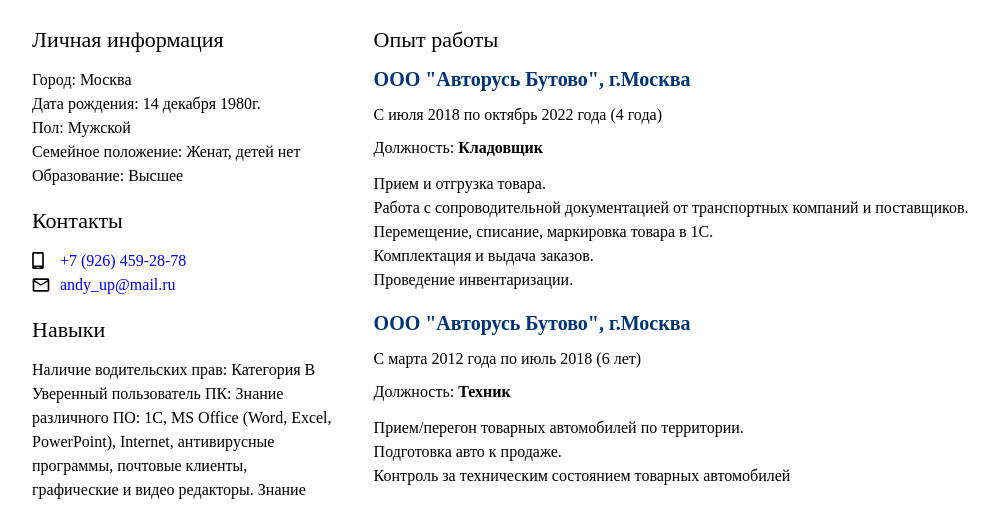
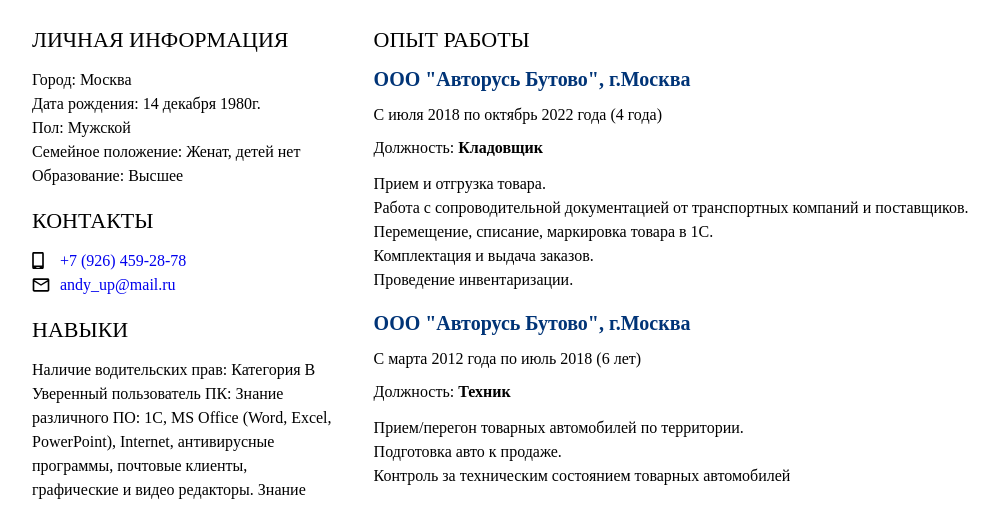
Before and after one commit to andyquery/rezume, a plain HTML site: page index.html in a window 1280 px wide. Shown: the part 233-738 px from the top of the page, without its empty margins (38-1037 px from the left). Drawn offline with Linux system fonts and the light colour scheme.

Commit message:
Update style.css

```diff
--- a/css/style.css
+++ b/css/style.css
@@ -169,7 +169,7 @@ legend {
 .about__title {
 	font-size: 22px;
 	margin-bottom: 15px;
-	/*text-transform: uppercase;*/
+	text-transform: uppercase;
 }
 
 .about__desc {
@@ -199,7 +199,7 @@ legend {
 .job__title {
 	font-size: 22px;
 	margin-bottom: 15px;
-	/*text-transform: uppercase;*/
+	text-transform: uppercase;
 }
 
 .job__list {}
```
